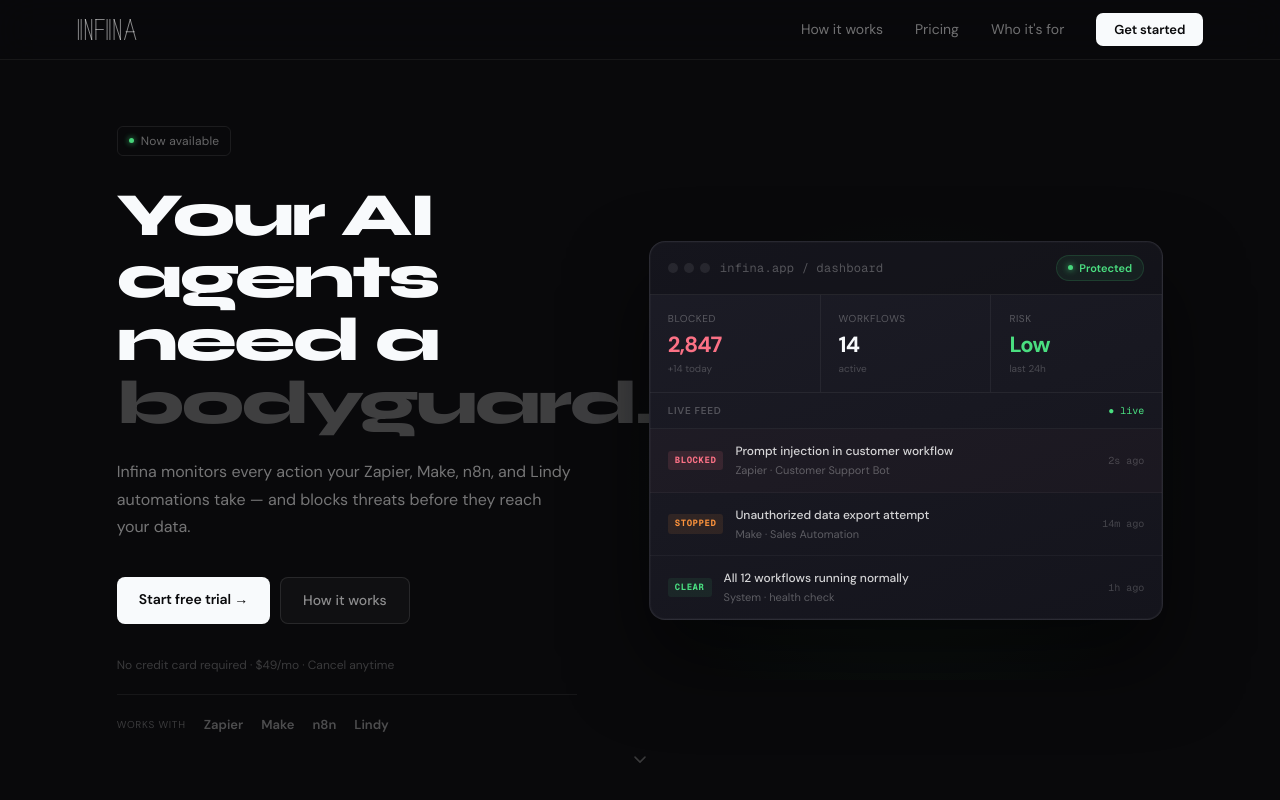
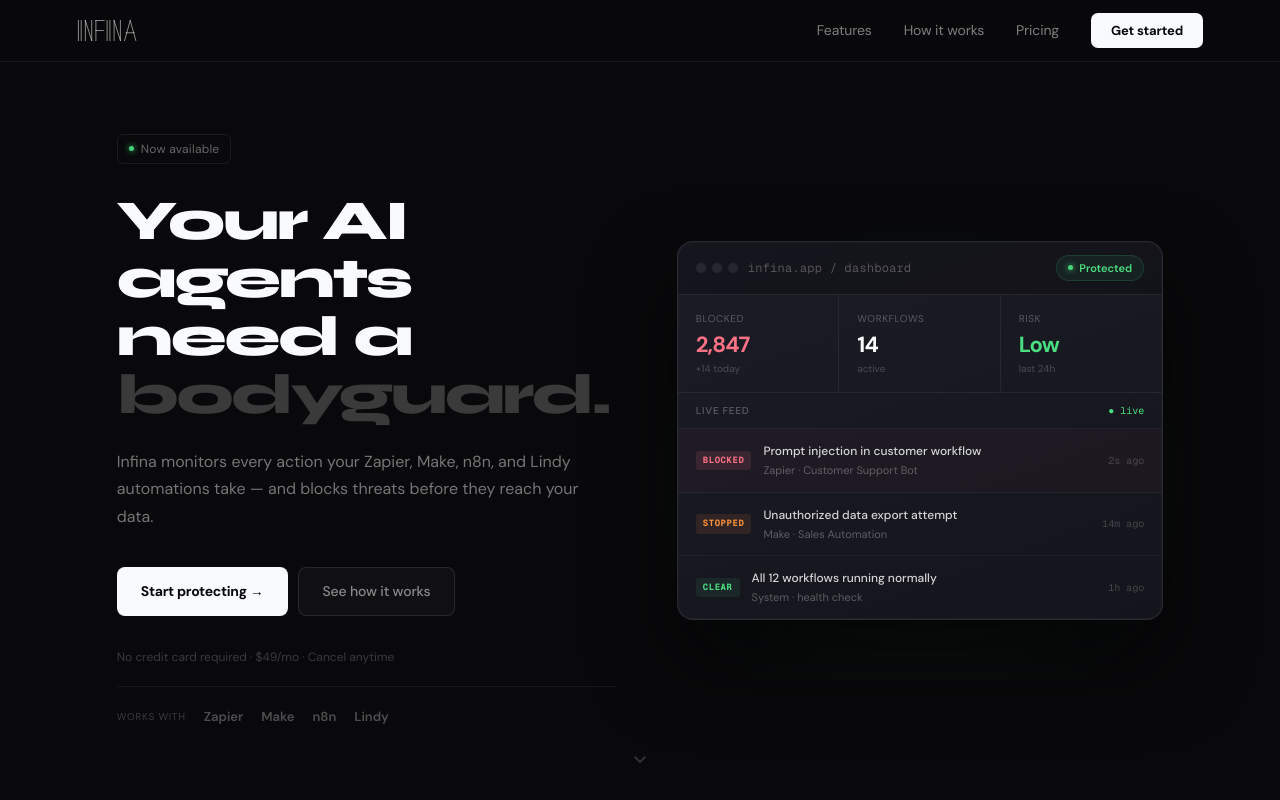
Before and after one commit to leolwaizman-hash/infinafe, a Next.js app: page / in a window 1280 px wide. Shown: the top 800 px of the page. Built offline with nearby package versions, Linux system fonts and the light colour scheme.

Commit message:
hero: fix bodyguard overflow, reduce font size, tighten nav, better CTA copy

```diff
--- a/components/sections/Hero.tsx
+++ b/components/sections/Hero.tsx
@@ -102,21 +102,21 @@
     <section ref={ref} style={{ minHeight: "100vh", backgroundColor: "#09090B", display: "flex", flexDirection: "column", position: "relative", overflow: "hidden" }}>
 
       {/* Nav */}
-      <nav style={{ position: "fixed", top: 0, left: 0, right: 0, height: "60px", padding: "0 6vw", display: "flex", justifyContent: "space-between", alignItems: "center", background: "rgba(9,9,11,0.82)", backdropFilter: "blur(20px)", WebkitBackdropFilter: "blur(20px)", borderBottom: "1px solid rgba(255,255,255,0.06)", zIndex: 100 }}>
+      <nav style={{ position: "fixed", top: 0, left: 0, right: 0, height: "62px", padding: "0 6vw", display: "flex", justifyContent: "space-between", alignItems: "center", background: "rgba(9,9,11,0.9)", backdropFilter: "blur(24px)", WebkitBackdropFilter: "blur(24px)", borderBottom: "1px solid rgba(255,255,255,0.07)", zIndex: 100 }}>
         <InfinaLogo />
         <div style={{ display: "flex", alignItems: "center", gap: "32px" }}>
-          {([["How it works","#how-it-works"],["Pricing","#pricing"],["Who it's for","#who"]] as [string,string][]).map(([l,h]) => (
-            <Link key={l} href={h} style={{ fontSize: "14px", color: "rgba(255,255,255,0.42)", textDecoration: "none" }}>{l}</Link>
+          {([["Features","#features"],["How it works","#how-it-works"],["Pricing","#pricing"]] as [string,string][]).map(([l,h]) => (
+            <Link key={l} href={h} style={{ fontSize: "14px", color: "rgba(255,255,255,0.48)", textDecoration: "none", letterSpacing: "-0.01em" }}>{l}</Link>
           ))}
-          <Link href="#pricing" style={{ background: "#F8FAFC", color: "#09090B", padding: "7px 18px", borderRadius: "7px", fontSize: "13px", fontWeight: 600, textDecoration: "none", letterSpacing: "-0.01em" }}>Get started</Link>
+          <Link href="#pricing" style={{ background: "#F8FAFC", color: "#09090B", padding: "8px 20px", borderRadius: "7px", fontSize: "13px", fontWeight: 700, textDecoration: "none", letterSpacing: "-0.01em" }}>Get started</Link>
         </div>
       </nav>
 
       {/* Hero body with parallax */}
-      <motion.div style={{ y, opacity, flex: 1, display: "flex", alignItems: "center", maxWidth: "1200px", margin: "0 auto", width: "100%", padding: "0 6vw", paddingTop: "60px", gap: "72px" }}>
+      <motion.div style={{ y, opacity, flex: 1, display: "flex", alignItems: "center", maxWidth: "1200px", margin: "0 auto", width: "100%", padding: "0 6vw", paddingTop: "60px", gap: "60px" }}>
 
         {/* LEFT */}
-        <div style={{ flex: "0 0 auto", width: "min(460px, 46vw)" }}>
+        <div style={{ flex: "0 0 auto", width: "min(500px, 48vw)", overflow: "hidden" }}>
 
           <motion.div initial={{ opacity: 0, y: 10 }} animate={{ opacity: 1, y: 0 }} transition={{ duration: 0.5 }} style={{ marginBottom: "28px" }}>
             <span style={{ display: "inline-flex", alignItems: "center", gap: "7px", fontSize: "12px", color: "rgba(255,255,255,0.38)", border: "1px solid rgba(255,255,255,0.08)", borderRadius: "6px", padding: "5px 11px", letterSpacing: "0.02em" }}>
@@ -126,7 +126,7 @@
           </motion.div>
 
           {/* Word-by-word headline */}
-          <h1 style={{ fontSize: "clamp(44px, 4.8vw, 68px)", fontWeight: 800, lineHeight: 1.02, letterSpacing: "-0.04em", margin: "0 0 24px" }}>
+          <h1 style={{ fontSize: "clamp(42px, 4.4vw, 64px)", fontWeight: 800, lineHeight: 1.03, letterSpacing: "-0.04em", margin: "0 0 24px" }}>
             <span style={{ display: "block" }}>
               {words1.map((word, i) => (
                 <motion.span key={i} initial={{ opacity: 0, y: 28, filter: "blur(6px)" }} animate={{ opacity: 1, y: 0, filter: "blur(0px)" }} transition={{ duration: 0.6, delay: 0.2 + i * 0.09, ease: [0.25, 0.46, 0.45, 0.94] }} style={{ display: "inline-block", marginRight: "0.28em", color: "#F8FAFC" }}>{word}</motion.span>
@@ -137,8 +137,8 @@
                 <motion.span key={i} initial={{ opacity: 0, y: 28, filter: "blur(6px)" }} animate={{ opacity: 1, y: 0, filter: "blur(0px)" }} transition={{ duration: 0.6, delay: 0.47 + i * 0.09, ease: [0.25, 0.46, 0.45, 0.94] }} style={{ display: "inline-block", marginRight: "0.28em", color: "#F8FAFC" }}>{word}</motion.span>
               ))}
             </span>
-            <span style={{ display: "block" }}>
-              <motion.span initial={{ opacity: 0, y: 28, filter: "blur(6px)" }} animate={{ opacity: 1, y: 0, filter: "blur(0px)" }} transition={{ duration: 0.6, delay: 0.68, ease: [0.25, 0.46, 0.45, 0.94] }} style={{ display: "inline-block", color: "rgba(255,255,255,0.22)" }}>bodyguard.</motion.span>
+            <span style={{ display: "block", whiteSpace: "nowrap" }}>
+              <motion.span initial={{ opacity: 0, y: 28, filter: "blur(6px)" }} animate={{ opacity: 1, y: 0, filter: "blur(0px)" }} transition={{ duration: 0.6, delay: 0.68, ease: [0.25, 0.46, 0.45, 0.94] }} style={{ display: "inline-block", color: "rgba(255,255,255,0.2)" }}>bodyguard.</motion.span>
             </span>
           </h1>
 
@@ -146,9 +146,9 @@
             Infina monitors every action your Zapier, Make, n8n, and Lindy automations take — and blocks threats before they reach your data.
           </motion.p>
 
-          <motion.div initial={{ opacity: 0, y: 20 }} animate={{ opacity: 1, y: 0 }} transition={{ duration: 0.6, delay: 0.92 }} style={{ display: "flex", gap: "10px", marginBottom: "32px" }}>
-            <Link href="#pricing" style={{ background: "#F8FAFC", color: "#09090B", padding: "12px 22px", borderRadius: "8px", fontSize: "14px", fontWeight: 600, textDecoration: "none", letterSpacing: "-0.01em" }}>Start free trial →</Link>
-            <Link href="#how-it-works" style={{ border: "1px solid rgba(255,255,255,0.1)", color: "rgba(255,255,255,0.52)", padding: "12px 22px", borderRadius: "8px", fontSize: "14px", fontWeight: 500, textDecoration: "none", background: "rgba(255,255,255,0.03)" }}>How it works</Link>
+          <motion.div initial={{ opacity: 0, y: 20 }} animate={{ opacity: 1, y: 0 }} transition={{ duration: 0.6, delay: 0.92 }} style={{ display: "flex", gap: "10px", marginBottom: "32px", flexWrap: "wrap" }}>
+            <Link href="#pricing" style={{ background: "#F8FAFC", color: "#09090B", padding: "13px 24px", borderRadius: "8px", fontSize: "14px", fontWeight: 700, textDecoration: "none", letterSpacing: "-0.02em", display: "inline-flex", alignItems: "center", gap: "6px" }}>Start protecting →</Link>
+            <Link href="#how-it-works" style={{ border: "1px solid rgba(255,255,255,0.1)", color: "rgba(255,255,255,0.5)", padding: "13px 24px", borderRadius: "8px", fontSize: "14px", fontWeight: 500, textDecoration: "none", background: "rgba(255,255,255,0.03)", letterSpacing: "-0.01em" }}>See how it works</Link>
           </motion.div>
 
           <motion.div initial={{ opacity: 0 }} animate={{ opacity: 1 }} transition={{ delay: 1.1 }}>
```
